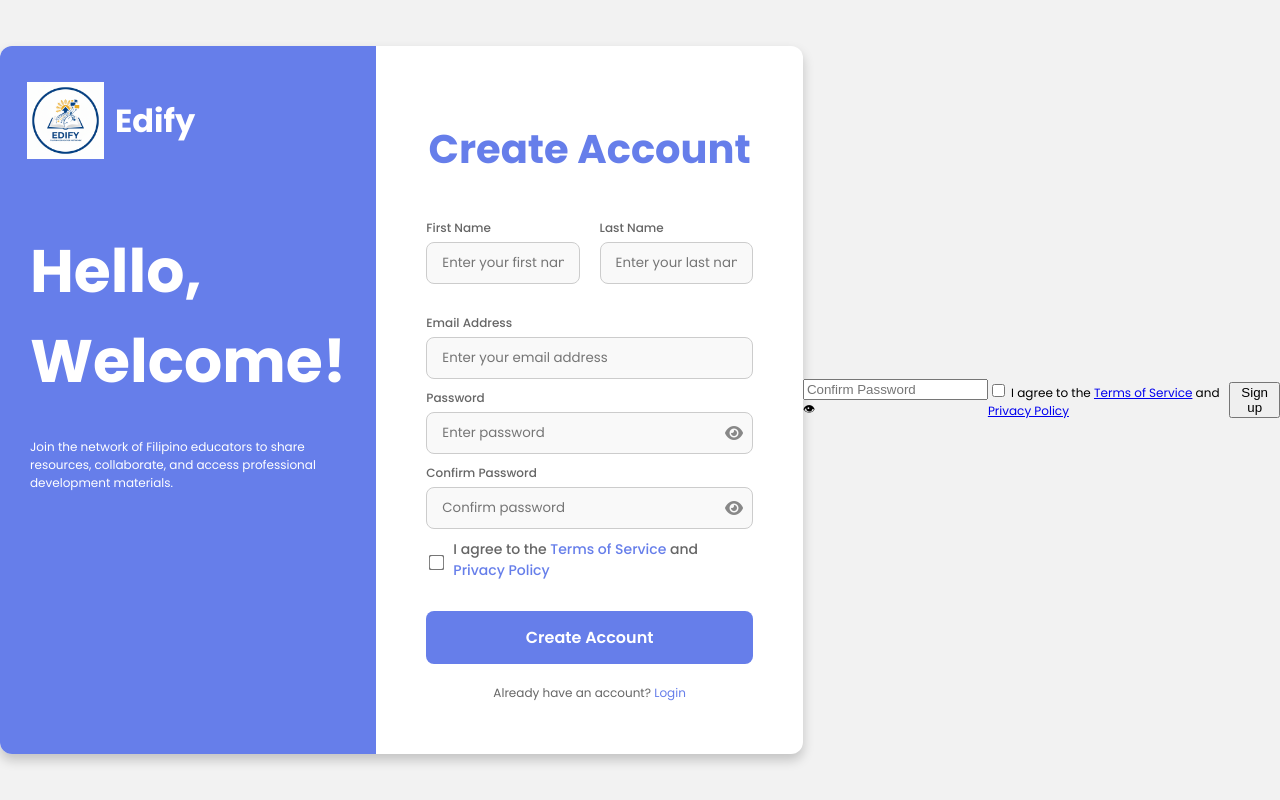
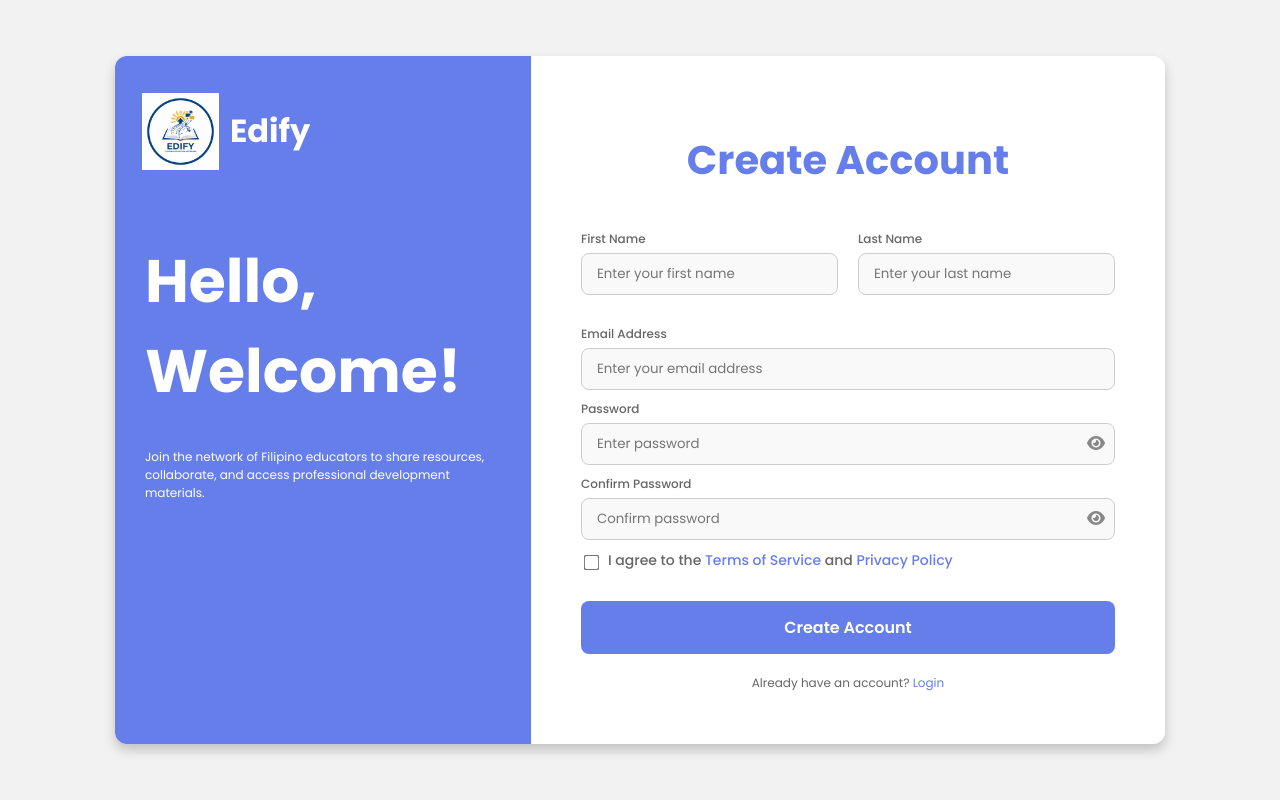
Before and after one commit to EarionIcer/CSIT327-G7-Edify, a Django app: page /register/ in a window 1280 px wide. Run offline with Django 5.2, Linux system fonts and the light colour scheme; some libraries are stand-ins or nearby versions.

Commit message:
register file error fix

```diff
--- a/frontend/templates/authentication/register.html
+++ b/frontend/templates/authentication/register.html
@@ -40,7 +40,10 @@
                 </div>
 
                 <label for="email">Email Address</label>
-                <input type="text" id="email" name="email" placeholder="Enter your email address" required>
+                <input type="email" id="email" name="email" placeholder="Enter your email address" value="{{ email|default:'' }}" required>
+                {% if error == "Account already exists!" %}
+                    <p style="color: red; font-size: 14px; margin-top: 5px;">{{ error }}</p>
+                {% endif %}
 
                 <label for="password">Password</label>
                 <div class="password-wrapper">
@@ -69,18 +72,12 @@
     </div>
 
     <script>
-    // Password field toggle
         const togglePassword = document.getElementById("togglePassword");
         const passwordInput = document.getElementById("password");
 
-    // Confirm password toggle
         const toggleConfirm = document.getElementById("toggleConfirmPassword");
         const confirmInput = document.getElementById("confirmPassword");
-          <input type="email" name="email" placeholder="Email Address" value="{{ email|default:'' }}" required>
-          {% if error == "Account already exists!" %}
-            <p style="color: red; font-size: 14px; margin-top: 5px;">{{ error }}</p>
-          {% endif %}
-    // Main password toggle
+
         togglePassword.addEventListener("click", () => {
             const isPassword = passwordInput.type === "password";
             passwordInput.type = isPassword ? "text" : "password";
@@ -88,7 +85,6 @@
             togglePassword.classList.toggle("fa-eye-slash");
         });
 
-    // Confirm password toggle
         toggleConfirm.addEventListener("click", () => {
             const isPassword = confirmInput.type === "password";
             confirmInput.type = isPassword ? "text" : "password";
@@ -97,23 +93,6 @@
         });
     </script>
 
-          <div class="password-field">
-            <input type="password" name="confirm_password" id="confirm_password" placeholder="Confirm Password" required>
-            <span class="toggle" onclick="togglePassword('confirm_password')">👁</span>
-          </div>
-
-          <label class="checkbox">
-            <input type="checkbox" required> I agree to the
-            <a href="#">Terms of Service</a> and
-            <a href="#">Privacy Policy</a>
-          </label>
-
-          <button type="submit">Sign up</button>
-        </form>
-
-    </div>
-  </div>
-
     <script src="{% static 'js/register.js' %}"></script>
 </body>
 </html>
```
Lines whose indentation alone changed are shown as unchanged.
